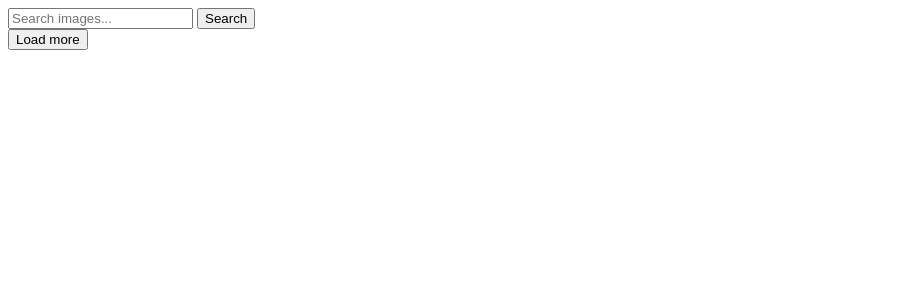
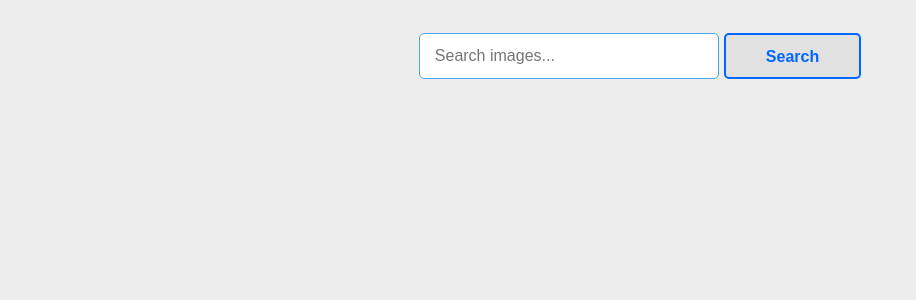
Before and after one commit to dimapashchenko1/goit-js-hw-13, a web app: file src/index.html in a window 1280 px wide. Shown: the top 300 px of the page, without its empty margins (0-916 px from the left). Run offline with its HTML, style and script files only (its server is not run), Linux system fonts and the light colour scheme; style sheets or scripts are compiled from the project's sources.

Commit message:
добавил js и sass

```diff
--- a/src/js/fetchAPI.js
+++ b/src/js/fetchAPI.js
@@ -2,7 +2,7 @@ const axios = require('axios');
 const API_KEY = '22667057-2dc7c959a5419833a30fef1e8';
 const BASE_URL = 'https://pixabay.com/api/';
 
-export default class ApiImgService {
+export default class apiService {
   constructor() {
     this.searchQuery = '';
     this.page = 1;
--- a/src/sass/styles.scss
+++ b/src/sass/styles.scss
@@ -1,61 +1,137 @@
-// * {
-//   box-sizing: border-box;
-// }
+html {
+  box-sizing: border-box;
+}
 
-// ul {
-//   padding: 0;
-// }
+*,
+*::before,
+*::after {
+  box-sizing: inherit;
+}
 
-// /* li {
-//   list-style-type: none;
-// } */
+body {
+  font-family: -apple-system, BlinkMacSystemFont, 'Segoe UI', Roboto, Oxygen, Ubuntu, Cantarell,
+    'Open Sans', 'Helvetica Neue', sans-serif;
+  line-height: 1.5;
+  background-color: rgba(196, 196, 196, 0.301);
+}
 
-// body {
-//   font-family: -apple-system, BlinkMacSystemFont, 'Segoe UI', Roboto, Oxygen, Ubuntu, Cantarell,
-//     'Open Sans', 'Helvetica Neue', sans-serif;
-//   background-color: #fafafa;
-//   color: #212121;
-//   line-height: 1.5;
-//   display: flex;
-//   justify-content: center;
-//   align-items: center;
-//   flex-direction: column;
-//   background: rgb(200, 238, 255) url(../img/map.png) no-repeat;
-//   background-size: 100%; /* Современные браузеры */
-// }
+img {
+  max-width: 100%;
+}
+a,
+img {
+  display: flex;
+  height: 100%;
+  width: 100%;
+  height: 250px;
+  object-fit: cover;
+}
+button {
+  display: flex;
+  padding: 10px 40px;
+  min-width: 100px;
+  max-height: 46px;
+  text-align: center;
+  font-size: 16px;
+  font-weight: 700;
+  line-height: 1.5;
 
-// #search-box {
-//   font: inherit;
-//   padding: 8px;
-//   max-width: 320px;
-//   margin-bottom: 40px;
-//   border-radius: 5px;
-//   border: 2px solid rgb(200, 238, 255);
-//   margin-top: 40px;
-// }
+  background-color: rgba(196, 196, 196, 0.301);
+  border: 2px solid rgb(0, 102, 255);
+  border-radius: 5px;
+  color: rgb(0, 102, 255);
+  transition: background-color 0.2s ease-in;
 
-// #search-box:focus {
-//   border: 2px solid rgb(68, 57, 214);
-//   border-radius: 5px;
-//   outline: none;
-// }
+  cursor: pointer;
+}
+.load-more {
+  display: flex;
+  padding: 10px 40px;
+  margin-right: auto;
+  margin-left: auto;
+  margin-bottom: 20px;
+  font-size: 16px;
+  font-weight: 700;
 
-// .info__list {
-//   display: flex;
-//   align-items: center;
-//   margin-bottom: 20px;
+  background-color: rgba(196, 196, 196, 0.301);
+  border: 1px solid rgb(72, 169, 235);
+  border-radius: 10px;
+  color: rgb(63, 72, 83);
 
-//   background-color: rgb(200, 238, 255);
-// }
+  transition: background-color 0.3s ease-in;
+}
 
-// .info__img {
-//   max-width: 100px;
-// }
+.load-more:hover {
+  cursor: pointer;
+  background-color: rgb(72, 169, 235);
+}
+button:active {
+  cursor: pointer;
+}
+input {
+  display: flex;
+  justify-content: center;
+  padding: 10px 15px;
+  width: 300px;
 
-// .country__img {
-//   max-width: 300px;
-// }
+  line-height: 1.5;
+  font-size: 16px;
+  margin-bottom: 24px;
+  margin-right: 5px;
 
-// .country__item {
-//   margin-left: 40px;
-// }
+  border: 1px solid rgb(72, 169, 235);
+  border-radius: 5px;
+}
+
+.is-hidden {
+  display: none;
+}
+
+.button.is-hidden {
+  display: none;
+}
+
+.search-form {
+  display: flex;
+  justify-content: center;
+  margin-top: 15px;
+}
+
+.info-item {
+  text-align: center;
+}
+
+.info {
+  display: grid;
+  grid-template-columns: repeat(4, auto);
+  gap: 10px;
+  padding: 10px 20px;
+}
+
+.photo-card {
+  background-color: rgb(234, 234, 247);
+  border: 1px solid rgba(0, 0, 0, 0.1);
+  border-radius: 0 0 5px 5px;
+  box-shadow: 0 1px 4px rgb(0 0 0 / 20%);
+  &:hover {
+    transform: scale(1.01);
+  }
+}
+.hidden {
+  display: none;
+}
+
+.gallery {
+  padding: 20px;
+  display: grid;
+  gap: 20px;
+  margin-bottom: 10px;
+  grid-template-columns: repeat(3, 1fr);
+}
+.container {
+  display: flex;
+  justify-content: center;
+  align-items: center;
+  width: 100%;
+  padding: 10px;
+}
```
Also changed, not shown: src/index.js (+68 -4 lines), src/templates/gallery-card.hbs (+4 -4 lines).
